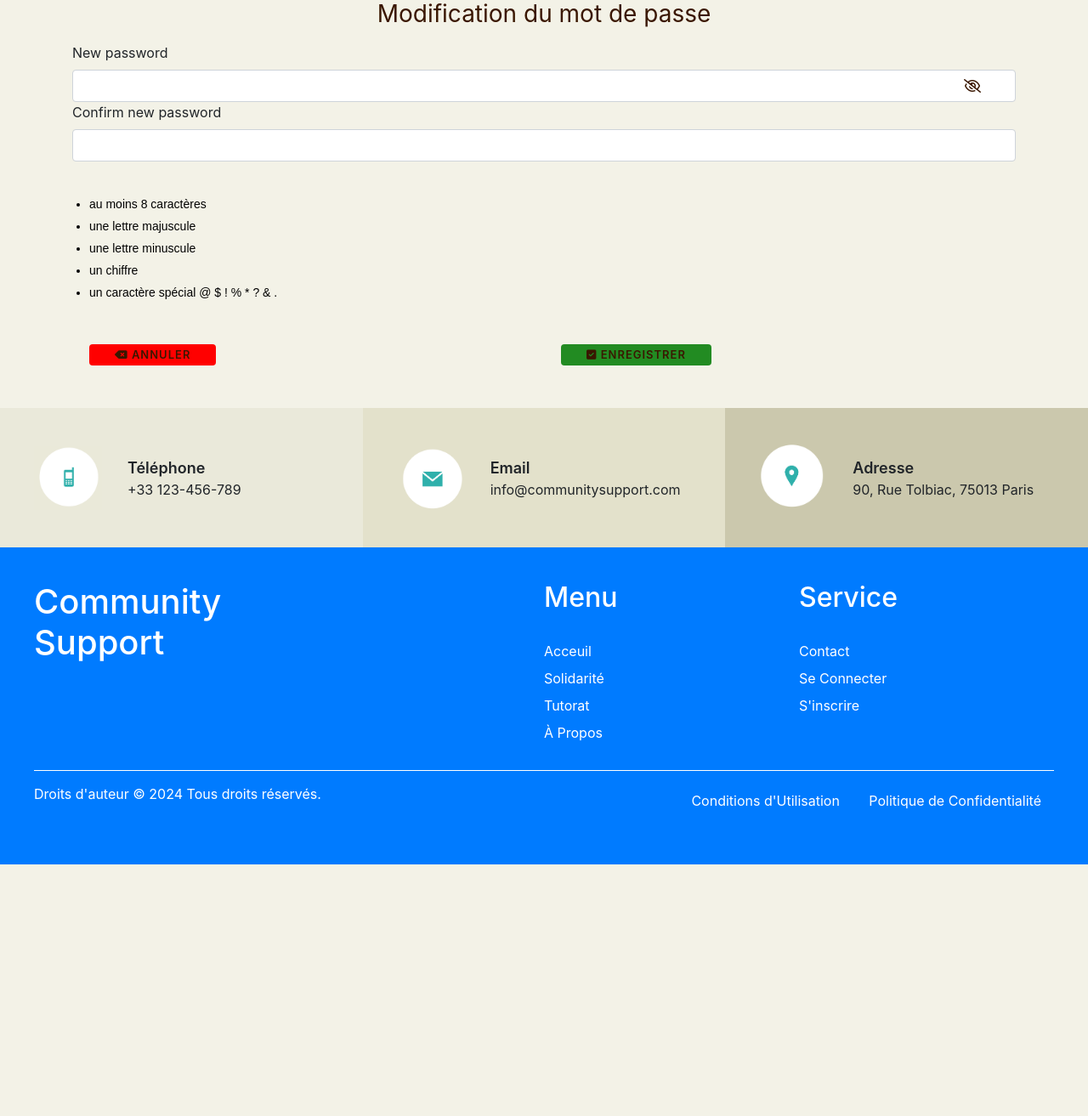
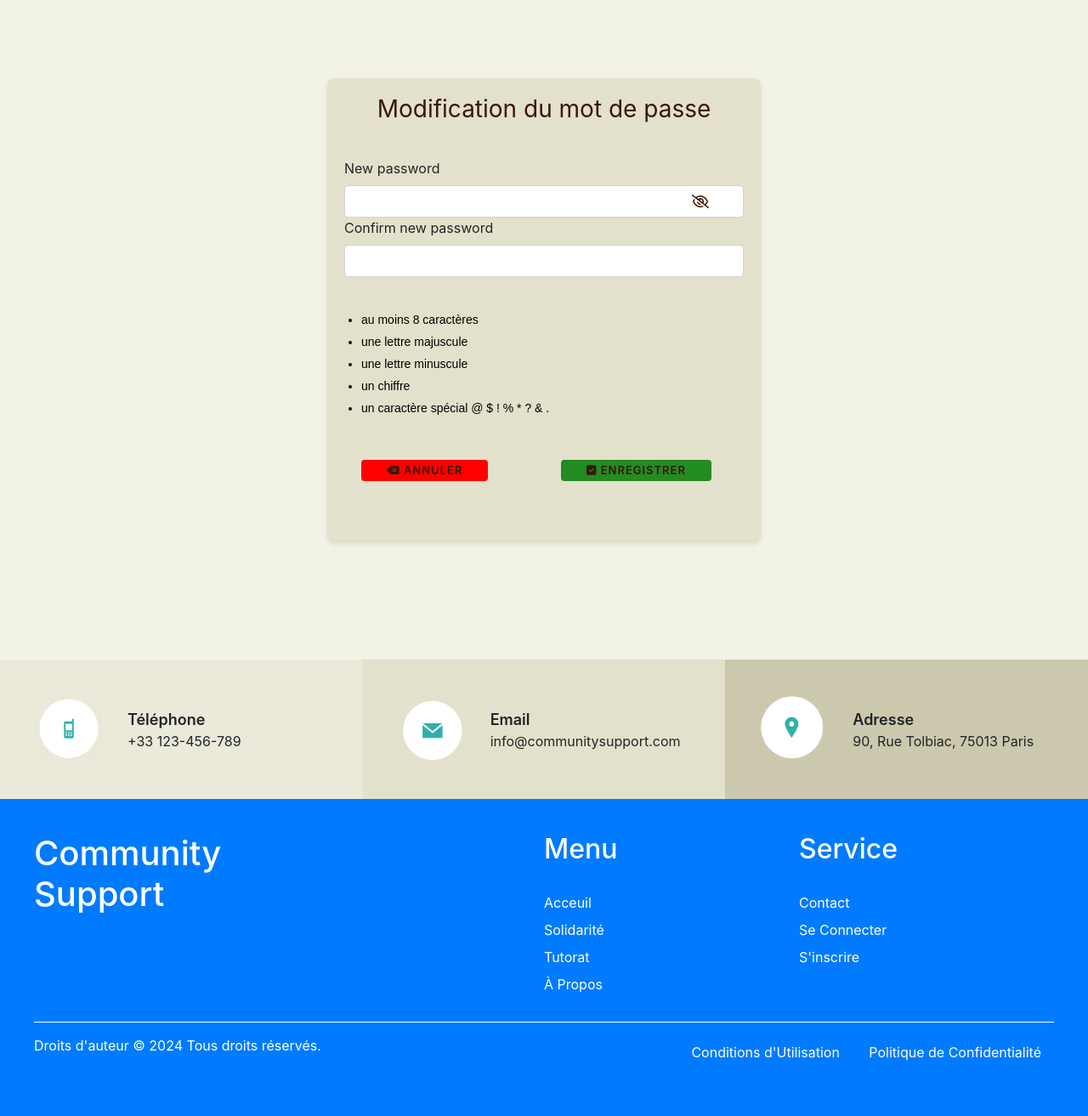
Before and after one commit to lilHmidou/community_support, a Symfony app: template templates/user/update_password.html.twig in a window 1280 px wide. Shown: the part 236-1549 px from the top of the page at 85% size. Before the commit the page ends 1253 px from the top, so only its background shows below. Run offline with Twig, Linux system fonts and the light colour scheme; the template is opened without the code that fills it, so the values that code supplies are empty; form fields are guessed from the names that the template uses; style sheets or scripts are compiled from the project's sources; some libraries are stand-ins or nearby versions.

Commit message:
“fix”

```diff
--- a/assets/styles/header.css
+++ b/assets/styles/header.css
@@ -2,9 +2,7 @@
     display: flex;
     flex-direction: column;
     background-color: #F3F2E7; /* or any color that matches your design */
-    position: sticky;
-    top: 0;
-    z-index: 1200; /* Make sure it's above other content */
+
     padding: 10px 0;
 }
 
@@ -13,9 +11,7 @@
     align-items: center;
     padding-left: 35px;
     background-color: #F3F2E7; /* Set your desired background */
-    position: sticky; /* Sticky positioning */
-    top: 0; /* Sticks to the top */
-    z-index: 1200; /* Bootstrap's navbar z-index is 1030, adjust accordingly */
+
     height: 50px; /* Reduced height */
 }
 
@@ -46,7 +42,6 @@ nav a {
     top: 98px; /* Positionne le div à 98px du top de son conteneur positionné le plus proche */
     right: 0;
     position: absolute; /* Ceci va positionner .btn-side par rapport à son parent positionné le plus proche */
-    z-index: 1201; /* Assurez-vous qu'il est au-dessus de l'autre contenu */
 }
 
 
--- a/assets/styles/newPassForm.css
+++ b/assets/styles/newPassForm.css
@@ -1,7 +1,8 @@
 :root {
     --primary-color: #3A1700;
+    --form-bg-color: #E3E1CB;
     --background-color: #E3E1CB;
-    --input-background: #f3f3ea;
+    --input-background: #f2f2f2;
     --button-color: #cccab6;
     --button-hover-color: #000000;
     --border-color: #ccc;
@@ -18,14 +19,21 @@ body {
 }
 
 .form-container {
-    background-color: var(--background-color); /* This sets the background specifically for forms */
+    background-color: transparent;
     padding: 20px;
-    border-radius: 8px;
-    box-shadow: 0 4px 6px rgba(0, 0, 0, 0.1);
-    max-width: 500px;
+    max-width: 550px;
     margin: auto;
     margin-bottom: 120px;
 }
+
+/* Add this to your CSS if you want only the .form to have the yellow background */
+.form {
+    background-color: var(--form-bg-color);
+    padding: 20px; /* Or any other padding you prefer */
+    border-radius: 8px; /* To maintain the rounded corners */
+    box-shadow: 0 4px 6px rgba(0, 0, 0, 0.1);
+}
+
 
 .title h1 {
     text-align: center;
--- a/templates/contact/contact.html.twig
+++ b/templates/contact/contact.html.twig
@@ -11,6 +11,9 @@
     {% block stylesheets %}
         <link rel="stylesheet" href="{{ asset('styles/contact.css') }}">
     {% endblock %}
+    <br>
+    <br>
+    <br>
     <div class="form-container">
         <div class="title">
             <h1>Contactez-nous</h1>
--- a/templates/user/likes.html.twig
+++ b/templates/user/likes.html.twig
@@ -3,8 +3,11 @@
 {% block title %} Mes Likes {% endblock %}
 
 {% block body %}
+    <br>
+    <br>
+    <br>
 
-    <h1>Mes likes</h1>
+    <h1>Mes Likes</h1>
     {% for like in likedPosts %}
         <li>{{ like.title }}</li>
     {% endfor %}
--- a/templates/user/update_password.html.twig
+++ b/templates/user/update_password.html.twig
@@ -8,10 +8,15 @@
 {% endblock %}
 
 {% block body %}
+    <br>
+    <br>
+    <br>
     <section class="container">
+        <div class="form-container">
         <div class="form">
             <div class="title">
                 <h1 class="h3 mb-3 font-weight-normal"> Modification du mot de passe </h1>
+                <br>
                 {{ form_start(passwordForm) }}
                 <fieldset>
                     {{ form_label(passwordForm.newPassword) }}
@@ -62,6 +67,7 @@
                 {{ form_end(passwordForm) }}
             </div>
         </div>
+</div>
     </section>
     <script src="{{ asset('controllers/password/password-toggle.js') }}"></script>
     <script src="{{ asset('controllers/password/password-validation.js') }}"></script>
--- a/templates/user/user_posts.html.twig
+++ b/templates/user/user_posts.html.twig
@@ -3,6 +3,9 @@
     {% block title %} Mes Posts {% endblock %}
 
 {% block body %}
+    <br>
+    <br>
+    <br>
 
     <h1>Mes Posts</h1>
 
```
